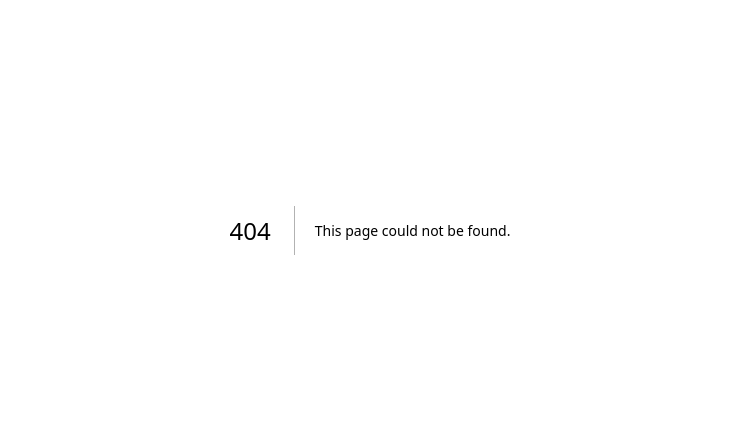
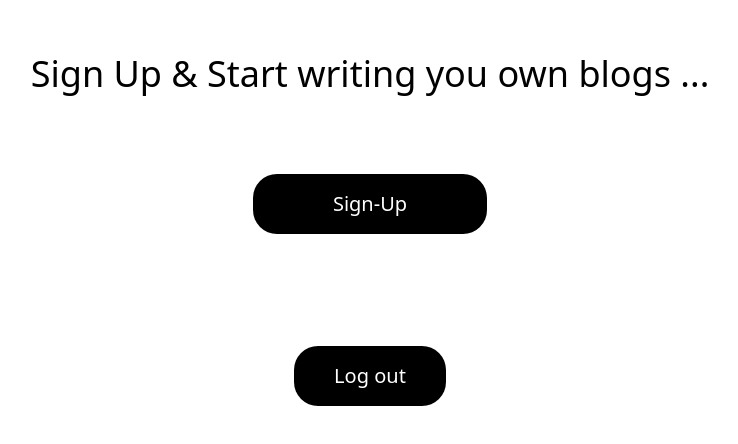
Before and after one commit to harshAswani1109/Blog-Page, a Next.js app: page /auth in a window 1280 px wide. Before the commit this address had no page. Shown: the part 170-614 px from the top of the page, without its empty margins (270-1008 px from the left). Built offline with nearby package versions, Linux system fonts and the light colour scheme; no server answers.

Commit message:
auth setup

```diff
--- a/package.json
+++ b/package.json
@@ -12,10 +12,13 @@
     "autoprefixer": "10.4.14",
     "eslint": "8.40.0",
     "eslint-config-next": "13.4.1",
+    "firebase": "^9.22.0",
     "next": "13.4.1",
     "postcss": "8.4.23",
     "react": "18.2.0",
     "react-dom": "18.2.0",
+    "react-firebase-hooks": "^5.1.1",
+    "react-firebaseui": "^6.0.0",
     "tailwindcss": "3.3.2"
   }
 }
--- /dev/null
+++ b/src/pages/auth.js
@@ -0,0 +1,72 @@
+import { useRouter } from "next/router";
+import { auth } from "./firebase";
+import { signInWithPopup, GoogleAuthProvider, signOut } from "firebase/auth";
+import { useEffect } from "react";
+import { useAuthState } from "react-firebase-hooks/auth";
+
+const GoogleLogin = () => {
+  const [user] = useAuthState(auth);
+  const router = useRouter();
+  const googleAuth = new GoogleAuthProvider();
+
+  const login = async () => {
+    const result = await signInWithPopup(auth, googleAuth);
+    if (result.user) {
+      router.push("/");
+    }
+  };
+
+  useEffect(() => {
+    if (user) {
+      console.log(user);
+    }
+  }, [user]);
+
+  return (
+    <div className="flex justify-center items-center flex-col gap-20 h-screen">
+      <div className="flex justify-center items-center flex-col gap-20 h-screen">
+        <h1 className="text-4xl">Sign Up & Start writing you own blogs ...</h1>
+        <button
+          onClick={login}
+          className="text-xl text-white px-20 py-4 rounded-3xl bg-black"
+        >
+          Sign-Up
+        </button>
+        <div className="text-xl flex flex-col gap-8">
+          <div>
+            <h2>{user ? "Welcome, " + user.displayName : ""}</h2>
+            <h2>{user ? "E-Mail : " + user.email : ""}</h2>
+          </div>
+          <button
+            onClick={() => auth.signOut()}
+            className="text-xl text-white px-10 py-4 rounded-3xl bg-black"
+          >
+            Log out
+          </button>
+        </div>
+      </div>
+    </div>
+  );
+};
+
+// export default GoogleLogin;
+
+// import { auth } from "./firebase";
+// import { signInWithPopup, GoogleAuthProvider, signOut } from "firebase/auth";
+// import { useEffect } from "react";
+// import { useAuthState } from "react-firebase-hooks/auth";
+
+// const GoogleLogin = () => {
+//   const [user, setuser] = useAuthState(auth);
+//   const googleAuth = new GoogleAuthProvider();
+//   const login = async () => {
+//     const result = await signInWithPopup(auth, googleAuth);
+//   };
+//   useEffect(() => {
+//     console.log(user);
+//   }, [user]);
+//   return (
+
+//   );
+// };
+export default GoogleLogin;
--- /dev/null
+++ b/src/pages/firebase.js
@@ -0,0 +1,13 @@
+import { initializeApp } from "firebase/app";
+import { getAuth } from "firebase/auth";
+const firebaseConfig = {
+  apiKey: "AIzaSyDFW_1Rz0Lw_JbKDiissNJ-QcTlJDMRecM",
+  authDomain: "blogpage-6d857.firebaseapp.com",
+  projectId: "blogpage-6d857",
+  storageBucket: "blogpage-6d857.appspot.com",
+  messagingSenderId: "261046670131",
+  appId: "1:261046670131:web:cdb99a99646b99a307a446",
+};
+
+const app = initializeApp(firebaseConfig);
+export const auth = getAuth();
--- a/src/pages/index.js
+++ b/src/pages/index.js
@@ -2,7 +2,7 @@ import Image from "next/image";
 export default function Home() {
   return (
     <div>
-      <div className="text-6xl">Harsh</div>
+      <div className="text-9xl rounded-full">Harsh</div>
     </div>
   );
 }
```
Also changed, not shown: 2 other files (tests, documents, lock files or other folders).
